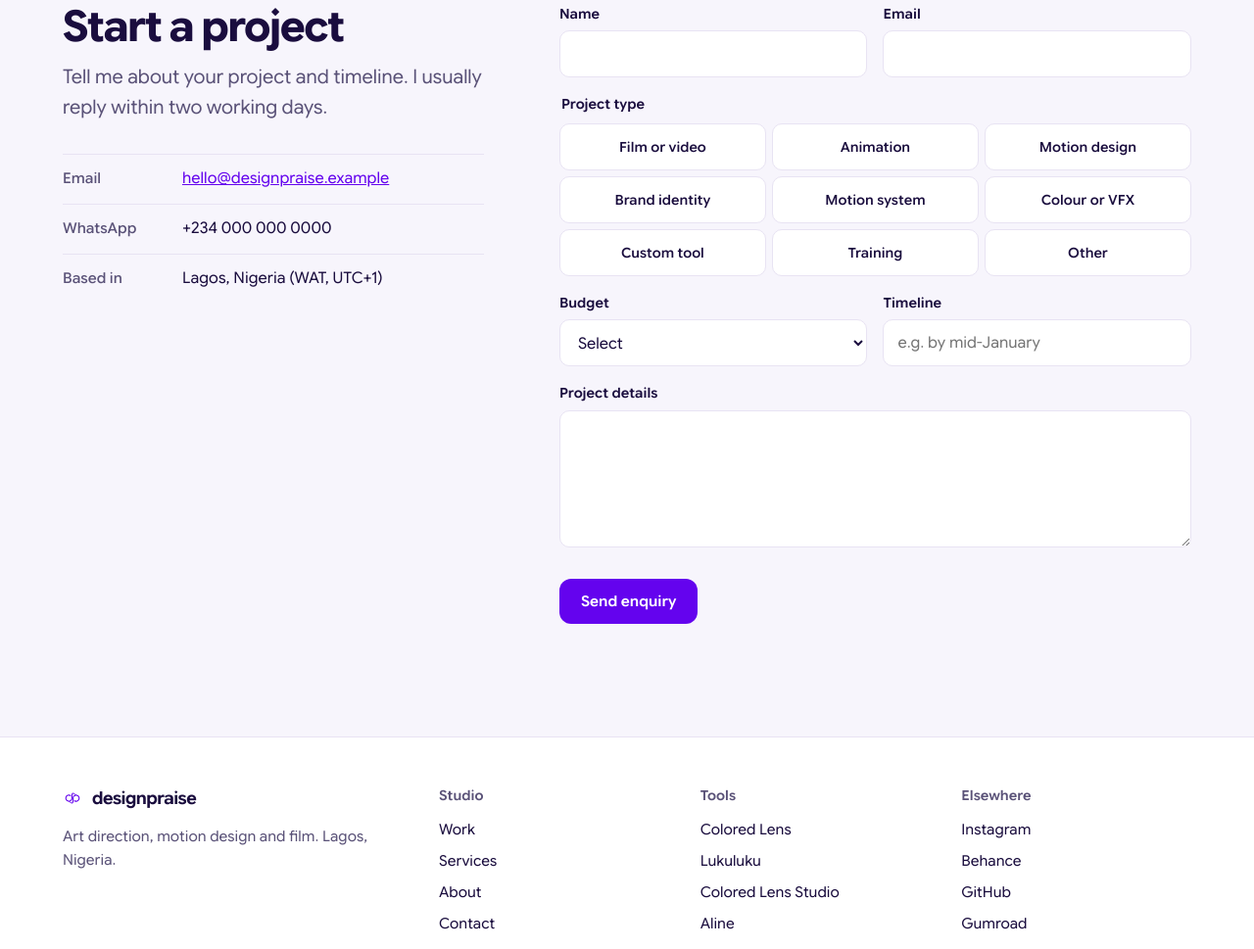
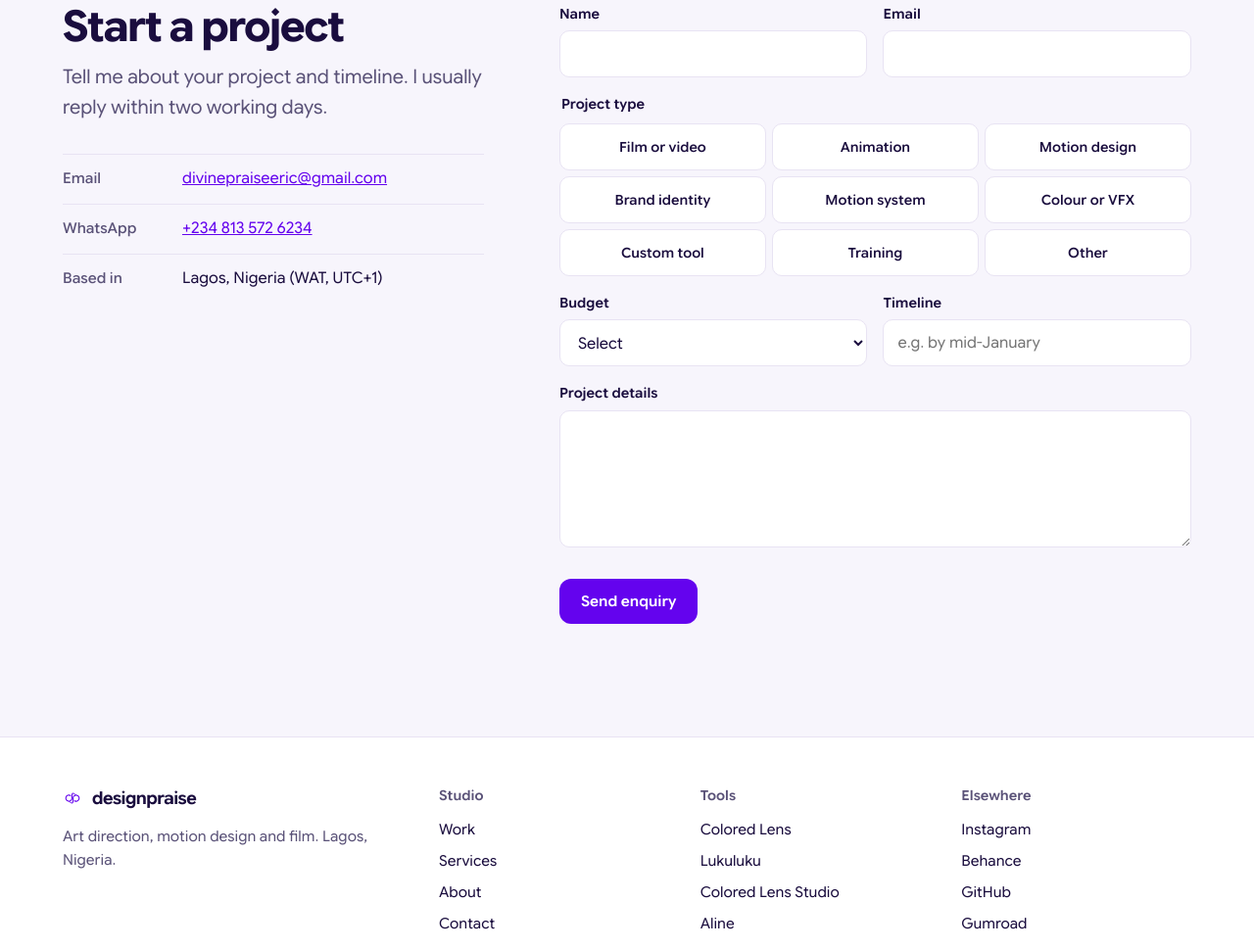
Before and after one commit to designpraiseeric/designpraiseeric-site, a plain HTML site: page index.html in a window 1280 px wide. Shown: the part 7473-8442 px from the top of the page at 98% size. Drawn offline with Linux system fonts and the light colour scheme; animation ran at ten frames a second.

Commit message:
Add contact details and Web3Forms key
Co-Authored-By: Claude Opus 5.5 <noreply@anthropic.com>
Claude-Session: https://claude.ai/code/session_01LhMS8ue9ksqr7kB72VgD1E

```diff
--- a/index.html
+++ b/index.html
@@ -360,8 +360,8 @@ footer a{color:var(--ink);text-decoration:none}footer a:hover{color:var(--violet
 <span class="lt"><h2>Start a project</h2></span>
 <p class="lead" style="margin-top:12px">Tell me about your project and timeline. I usually reply within two working days.</p>
 <div class="contactlist">
-<div><b>Email</b><span><a href="mailto:hello@designpraise.example">hello@designpraise.example</a></span></div>
-<div><b>WhatsApp</b><span>+234 000 000 0000</span></div>
+<div><b>Email</b><span><a href="mailto:divinepraiseeric@gmail.com">divinepraiseeric@gmail.com</a></span></div>
+<div><b>WhatsApp</b><span><a href="https://wa.me/2348135726234" target="_blank" rel="noopener">+234 813 572 6234</a></span></div>
 <div><b>Based in</b><span>Lagos, Nigeria (WAT, UTC+1)</span></div>
 </div>
 </div>
@@ -373,7 +373,7 @@ footer a{color:var(--ink);text-decoration:none}footer a:hover{color:var(--violet
 <label style="display:none" aria-hidden="true">Leave empty<input type="checkbox" id="fBot" tabindex="-1"></label>
 <p id="err" role="alert" style="color:#b00049;font-size:14px"></p>
 <div><button class="btn mag" type="submit">Send enquiry</button></div>
-<div class="sent" id="sent" aria-live="polite">Your email app should open with the message ready to send. If it doesn't, email <a href="mailto:hello@designpraise.example">hello@designpraise.example</a> or <a id="waLink" href="#" target="_blank" rel="noopener">send it on WhatsApp</a>.</div>
+<div class="sent" id="sent" aria-live="polite">Your email app should open with the message ready to send. If it doesn't, email <a href="mailto:divinepraiseeric@gmail.com">divinepraiseeric@gmail.com</a> or <a id="waLink" href="#" target="_blank" rel="noopener">send it on WhatsApp</a>.</div>
 </form>
 </div></section>
 
@@ -635,7 +635,7 @@ $('faqList').innerHTML=[['How much does a project cost?','Every project is quote
 /* contact */
 $('types').innerHTML=['Film or video','Animation','Motion design','Brand identity','Motion system','Colour or VFX','Custom tool','Training','Other'].map(t=>`<label><input type="checkbox" value="${t}">${t}</label>`).join('');
 /* CONTACT SETTINGS: paste your Web3Forms access key, email and WhatsApp number here */
-const WEB3FORMS_KEY='',EMAIL='hello@designpraise.example',WA='2340000000000';
+const WEB3FORMS_KEY='27d920ad-5ded-43f8-b867-a7fca4b00287',EMAIL='divinepraiseeric@gmail.com',WA='2348135726234';
 $('brief').addEventListener('submit',async e=>{e.preventDefault();const n=$('fName').value.trim(),em=$('fEmail').value.trim(),m=$('fMsg').value.trim();
 if($('fBot').checked)return;
 if(!n||!/^\S+@\S+\.\S+$/.test(em)||!m){$('err').textContent='Please add your name, a valid email and some project details.';return}$('err').textContent='';
```
